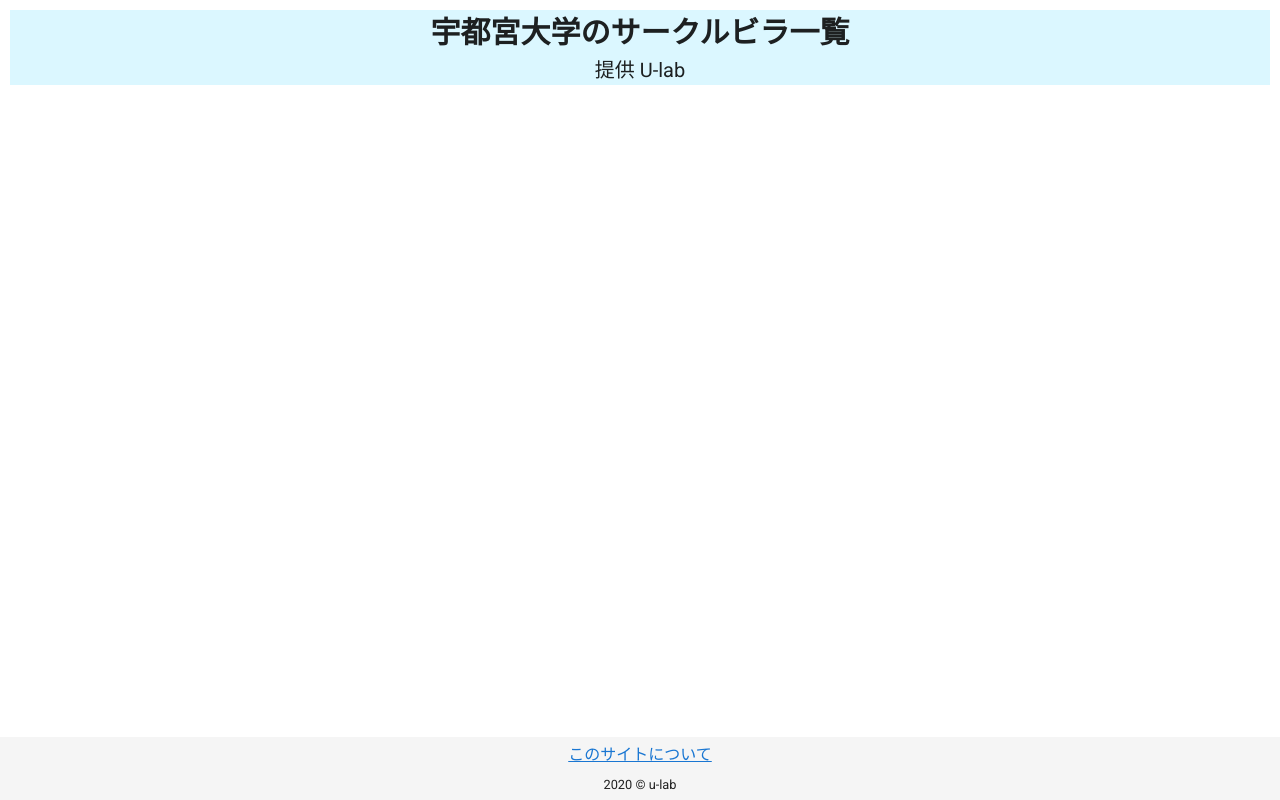
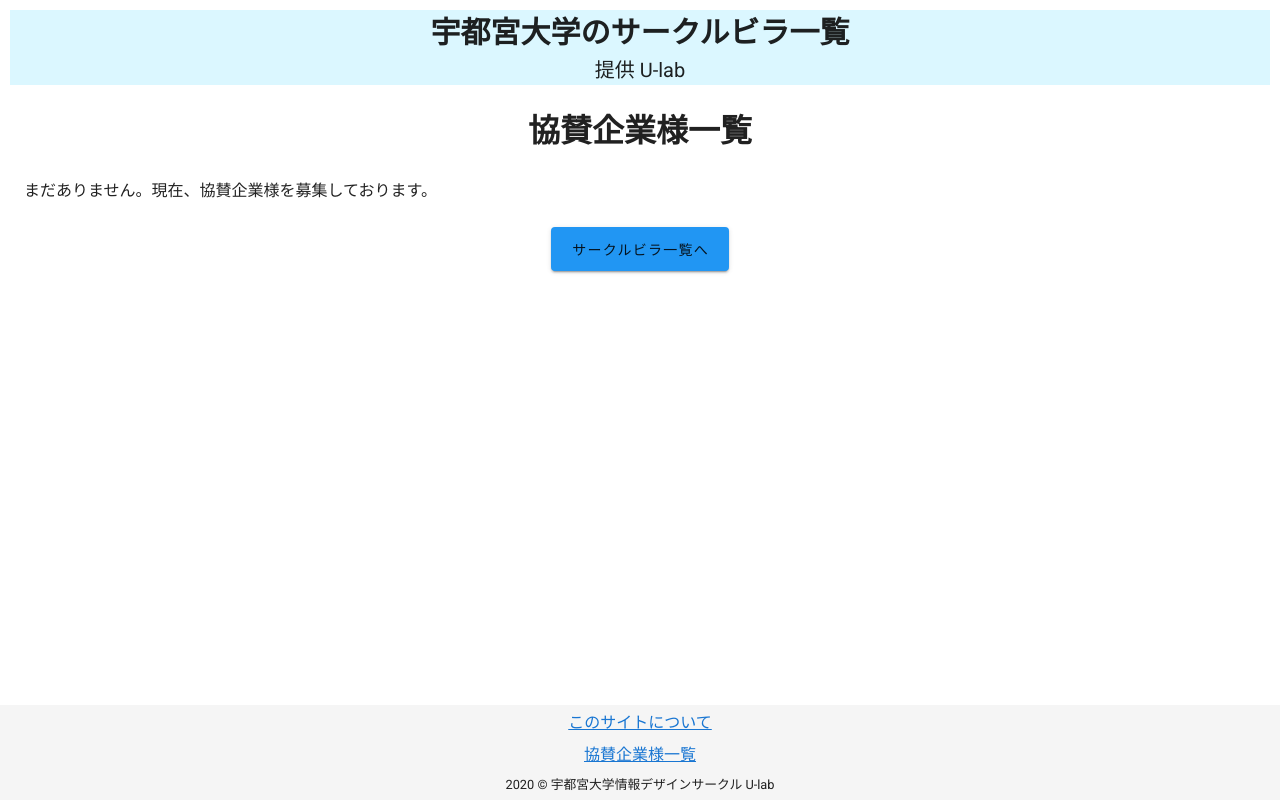
Before and after one commit to u-lab/uu-circles2020, a Nuxt app: page /about/company in a window 1280 px wide. Built offline with nearby package versions, Linux system fonts and the light colour scheme.

Commit message:
componentへの分割

```diff
--- a/assets/scss/app.scss
+++ b/assets/scss/app.scss
@@ -6,3 +6,4 @@
 // content
 @import "content/header.scss";
 @import "content/circle.scss";
+@import "util/util.scss";
--- /dev/null
+++ b/assets/scss/util/util.scss
@@ -0,0 +1,3 @@
+.radius {
+  border-radius: 5px;
+}
--- a/components/layouts/UuFooter.vue
+++ b/components/layouts/UuFooter.vue
@@ -1,7 +1,8 @@
 <template>
   <v-footer class="d-flex justify-center flex-column">
     <nuxt-link to="/about/creater" class="mb-2">このサイトについて</nuxt-link>
-    <small>2020 &copy; u-lab</small>
+    <nuxt-link to="/about/company" class="mb-2">協賛企業様一覧</nuxt-link>
+    <small>2020 &copy; 宇都宮大学情報デザインサークル U-lab</small>
   </v-footer>
 </template>
 
--- /dev/null
+++ b/components/util/GroupBadge.vue
@@ -0,0 +1,42 @@
+<template>
+  <span v-if="is_public()" class="light-blue white--text pa-2 radius">
+    公認団体
+  </span>
+
+  <span v-else-if="is_private()" class="pink lighten-2 white--text pa-2 radius">
+    非公認団体
+  </span>
+
+  <span v-else-if="is_student()" class="light-green white--text pa-2 radius">
+    学生団体
+  </span>
+
+  <span v-else class="grey white--text pa-2 radius">
+    不明
+  </span>
+</template>
+
+<script>
+export default {
+  props: {
+    public: {
+      type: String,
+      required: true
+    }
+  },
+
+  methods: {
+    is_public() {
+      return this.public === 'public'
+    },
+
+    is_private() {
+      return this.public === 'private'
+    },
+
+    is_student() {
+      return this.public === 'student'
+    }
+  }
+}
+</script>
--- a/nuxt.config.js
+++ b/nuxt.config.js
@@ -11,6 +11,9 @@ export default {
    ** Headers of the page
    */
   head: {
+    htmlAttrs: {
+      lang: 'ja'
+    },
     titleTemplate: '%s - ' + '宇都宮大学ビラ一覧',
     title: '宇都宮大学の部活動・サークル・学生団体のビラ一覧',
     meta: [
--- /dev/null
+++ b/pages/about/company.vue
@@ -0,0 +1,21 @@
+<template>
+  <v-row class="background">
+    <v-col cols="12">
+      <h1 class="text-center">協賛企業様一覧</h1>
+    </v-col>
+
+    <v-col cols="12">
+      まだありません。現在、協賛企業様を募集しております。
+    </v-col>
+
+    <v-col cols="12" class="d-flex justify-center">
+      <v-btn to="/" nuxt color="blue" large>
+        サークルビラ一覧へ
+      </v-btn>
+    </v-col>
+  </v-row>
+</template>
+
+<script>
+export default {}
+</script>
--- a/pages/circles/_name.vue
+++ b/pages/circles/_name.vue
@@ -16,15 +16,7 @@
               {{ circle.shortname }}
             </h3>
             <div class="text-right">
-              <span
-                v-if="circle.public"
-                class="light-blue white--text pa-2 radius"
-              >
-                公認団体
-              </span>
-              <span v-else class="light-green white--text pa-2 radius">
-                学生団体
-              </span>
+              <group-badge :public="circle.public" />
             </div>
           </div>
 
@@ -87,7 +79,13 @@
 </template>
 
 <script>
+import GroupBadge from '@/components/util/GroupBadge'
+
 export default {
+  components: {
+    GroupBadge
+  },
+
   async asyncData({ app, params }) {
     const collection = app.$fireStore.collection('circles')
     const ref = collection.doc(params.name)
@@ -161,9 +159,3 @@ export default {
   }
 }
 </script>
-
-<style>
-.radius {
-  border-radius: 5px;
-}
-</style>
```
